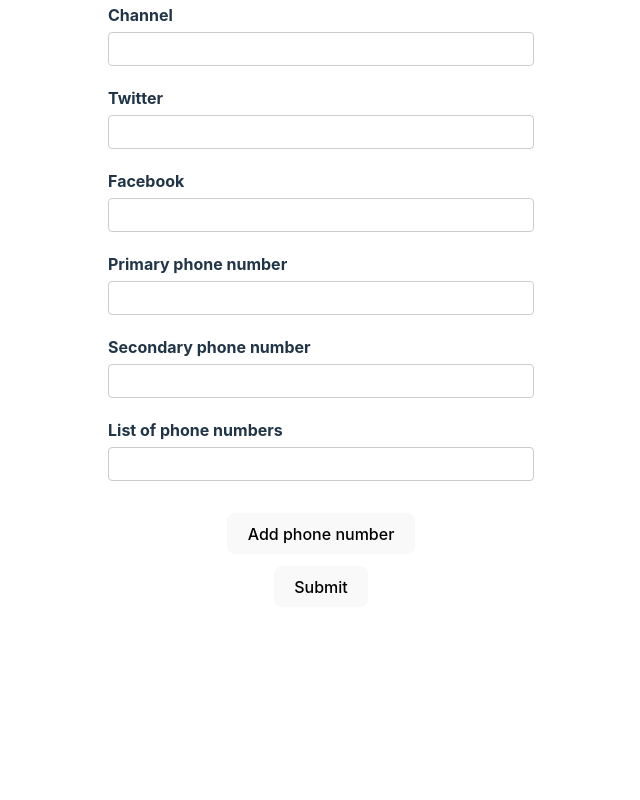
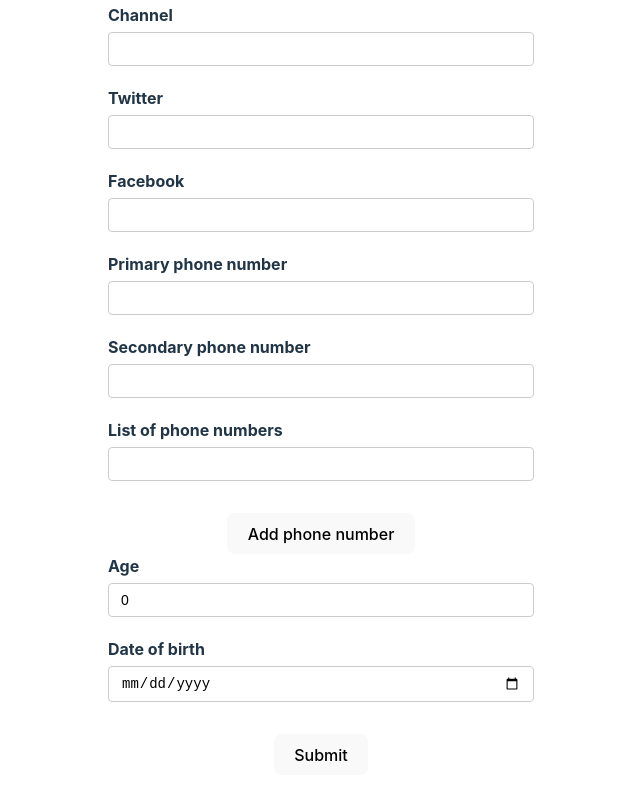
Before and after one commit to Sujayweb3master/all-about-react, a React (Vite) app in the folder react-hook-form/: page / in a window 1280 px wide. Shown: the part 320-1120 px from the top of the page, without its empty margins (319-959 px from the left). Before the commit the page ends 959 px from the top, so only its background shows below. Built offline with nearby package versions, Linux system fonts and the light colour scheme.

Commit message:
feat(react-hook-form): add number and date fields handling

```diff
--- a/react-hook-form/src/components/YoutubeForm.jsx
+++ b/react-hook-form/src/components/YoutubeForm.jsx
@@ -14,7 +14,9 @@
             phoneNumbers: ["", ""],
             phNumbers: [{
                 number: ""
-            }]
+            }],
+            age: 0,
+            dob: new Date()
         }
         // async () => {
         //     const response = await fetch('https://jsonplaceholder.typicode.com/users/1')
@@ -150,6 +152,26 @@
                     </div>
                 </div>
 
+                <div className='form-control'>
+                    <label htmlFor="age">Age</label>
+                    <input type="number" id="age" {...register('age', {
+                        valueAsNumber: true
+                    })} />
+                    <p className='error'>{errors.age?.message}</p>
+                </div>
+
+                <div className='form-control'>
+                    <label htmlFor="dob">Date of birth</label>
+                    <input type="date" id="dob" {...register('dob', {
+                        valueAsDate: true,
+                        required: {
+                            value: true,
+                            message: 'Date of birth is required'
+                        }
+                    })} />
+                    <p className='error'>{errors.dob?.message}</p>
+                </div>
+
                 <button>Submit</button>
             </form>
             <DevTool control={control} />
```
